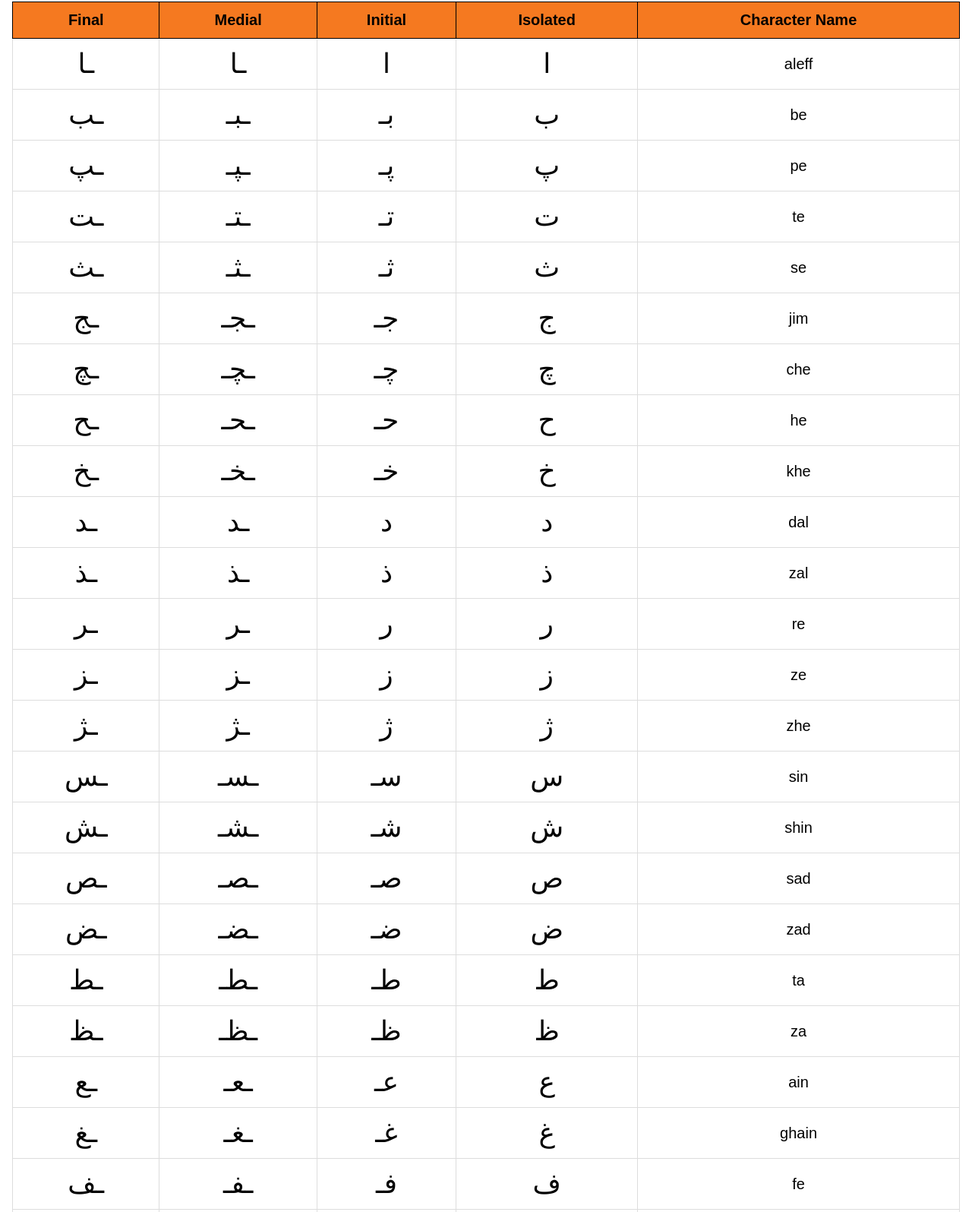
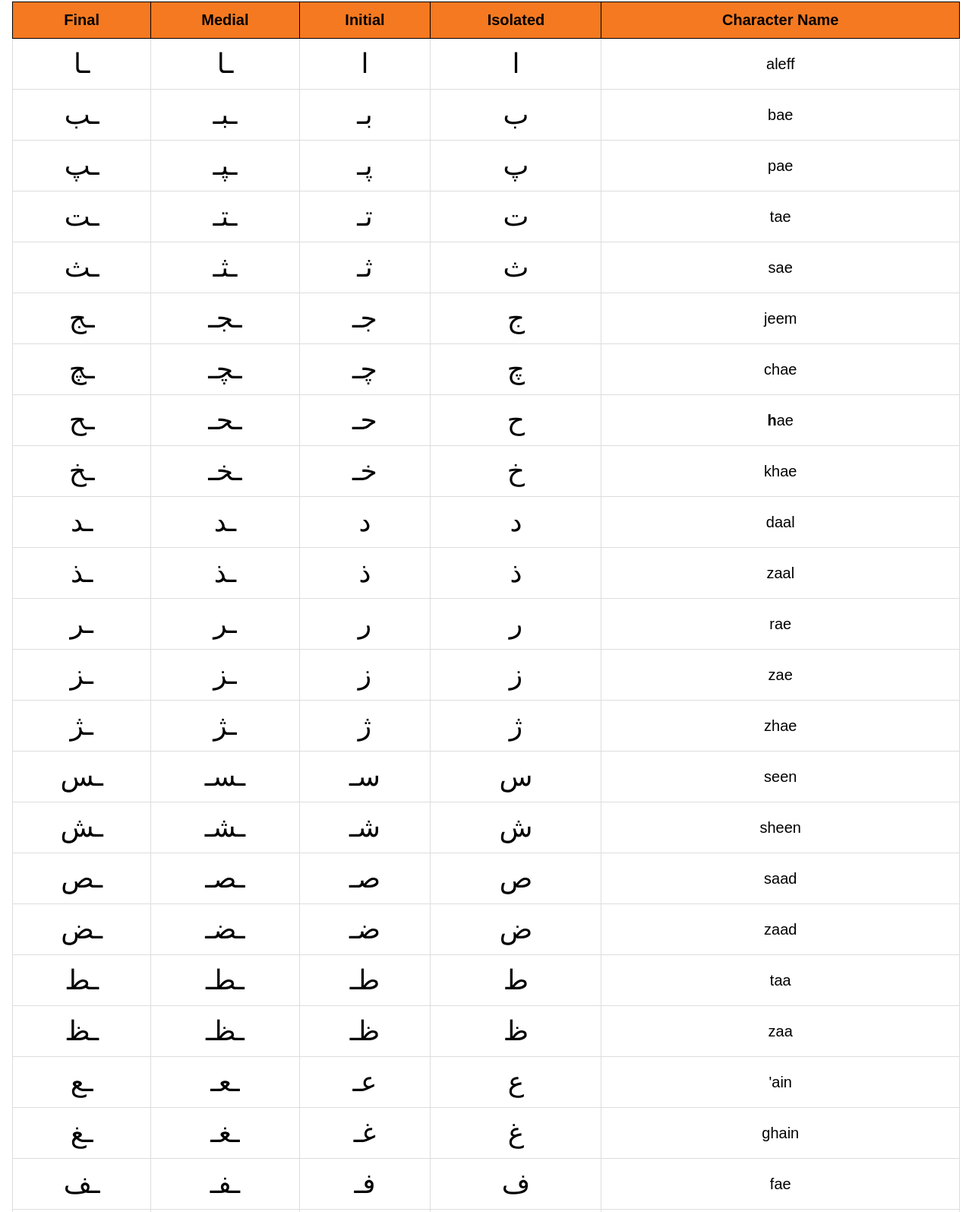
Before and after one commit to omarmhmmd/aleff, a plain HTML site: page index.html in a window 1280 px wide. Shown: the part 124-1719 px from the top of the page at 76% size. Drawn offline with Linux system fonts and the light colour scheme.

Commit message:
transliteration 1

```diff
--- a/index.html
+++ b/index.html
@@ -77,140 +77,140 @@
         <td>ـبـ</td>
         <td>بـ</td>
         <td>ﺏ</td>
-        <td>be</td>
+        <td>bae</td>
       </tr>
       <tr>
         <td>ـپ</td>
         <td>ـپـ</td>
         <td>پـ</td>
         <td>پ</td>
-        <td>pe</td>
+        <td>pae</td>
       </tr>
       <tr>
         <td>ـت</td>
         <td>ـتـ</td>
         <td>تـ</td>
         <td>ت</td>
-        <td>te</td>
+        <td>tae</td>
       </tr>
       <tr>
         <td>ـث</td>
         <td>ـثـ</td>
         <td>ثـ</td>
         <td>ث</td>
-        <td>se</td>
+        <td>sae</td>
       </tr>
       <tr>
         <td>ـج</td>
         <td>ـجـ</td>
         <td>جـ</td>
         <td>ج</td>
-        <td>jim</td>
+        <td>jeem</td>
       </tr>
       <tr>
         <td>ـچ</td>
         <td>ـچـ</td>
         <td>چـ</td>
         <td>چ</td>
-        <td>che</td>
+        <td>chae</td>
       </tr>
       <tr>
         <td>ـح</td>
         <td>ـحـ</td>
         <td>حـ</td>
         <td>ح</td>
-        <td>he</td>
+        <td><span style="font-weight: bold;">h</span>ae</td>
       </tr>
       <tr>
         <td>ـخ</td>
         <td>ـخـ</td>
         <td>خـ</td>
         <td>خ</td>
-        <td>khe</td>
+        <td>khae</td>
       </tr>
       <tr>
         <td>ـد</td>
         <td>ـد</td>
         <td>د</td>
         <td>د</td>
-        <td>dal</td>
+        <td>daal</td>
       </tr>
       <tr>
         <td>ـذ</td>
         <td>ـذ</td>
         <td>ذ</td>
         <td>ذ</td>
-        <td>zal</td>
+        <td>zaal</td>
       </tr>
       <tr>
         <td>ـر</td>
         <td>ـر</td>
         <td>ر</td>
         <td>ر</td>
-        <td>re</td>
+        <td>rae</td>
       </tr>
       <tr>
         <td>ـز</td>
         <td>ـز</td>
         <td>ز</td>
         <td>ز</td>
-        <td>ze</td>
+        <td>zae</td>
       </tr>
       <tr>
         <td>ـژ</td>
         <td>ـژ</td>
         <td>ژ</td>
         <td>ژ</td>
-        <td>zhe</td>
+        <td>zhae</td>
       </tr>
       <tr>
         <td>ـس</td>
         <td>ـسـ</td>
         <td>سـ</td>
         <td>س</td>
-        <td>sin</td>
+        <td>seen</td>
       </tr>
       <tr>
         <td>ـش</td>
         <td>ـشـ</td>
         <td>شـ</td>
         <td>ش</td>
-        <td>shin</td>
+        <td>sheen</td>
       </tr>
       <tr>
         <td>ـص</td>
         <td>ـصـ</td>
         <td>صـ</td>
         <td>ص</td>
-        <td>sad</td>
+        <td>saad</td>
       </tr>
       <tr>
         <td>ـض</td>
         <td>ـضـ</td>
         <td>ضـ</td>
         <td>ض</td>
-        <td>zad</td>
+        <td>zaad</td>
       </tr>
       <tr>
         <td>ـط</td>
         <td>ـطـ</td>
         <td>طـ</td>
         <td>ط</td>
-        <td>ta</td>
+        <td>taa</td>
       </tr>
       <tr>
         <td>ـظ</td>
         <td>ـظـ</td>
         <td>ظـ</td>
         <td>ظ</td>
-        <td>za</td>
+        <td>zaa</td>
       </tr>
       <tr>
         <td>ـع</td>
         <td>ـعـ</td>
         <td>عـ</td>
         <td>ع</td>
-        <td>ain</td>
+        <td>'ain</td>
       </tr>
       <tr>
         <td>ـغ</td>
@@ -224,35 +224,35 @@
         <td>ـفـ</td>
         <td>فـ</td>
         <td>ف</td>
-        <td>fe</td>
+        <td>fae</td>
       </tr>
       <tr>
         <td>ـق</td>
         <td>ـقـ</td>
         <td>قـ</td>
         <td>ق</td>
-        <td>qaf</td>
+        <td>qaaf</td>
       </tr>
       <tr>
         <td>ـک</td>
         <td>ـکـ</td>
         <td>کـ</td>
         <td>ک</td>
-        <td>kaf</td>
+        <td>kaaf</td>
       </tr>
       <tr>
         <td>ـگ</td>
         <td>ـگـ</td>
         <td>گـ</td>
         <td>گ</td>
-        <td>gaf</td>
+        <td>gaaf</td>
       </tr>
       <tr>
         <td>ـل</td>
         <td>ـلـ</td>
         <td>لـ</td>
         <td>ل</td>
-        <td>lam</td>
+        <td>laam</td>
       </tr>
       <tr>
         <td>ـم</td>
@@ -280,14 +280,14 @@
         <td>ـهـ</td>
         <td>هـ</td>
         <td>ه</td>
-        <td>he</td>
+        <td>hai / hai do-chashma</td>
       </tr>
       <tr>
         <td>ـی</td>
         <td>ـیـ</td>
         <td>یـ</td>
         <td>ی</td>
-        <td>ye</td>
+        <td>yaa</td>
       </tr>
     </table>
   </body>
```
